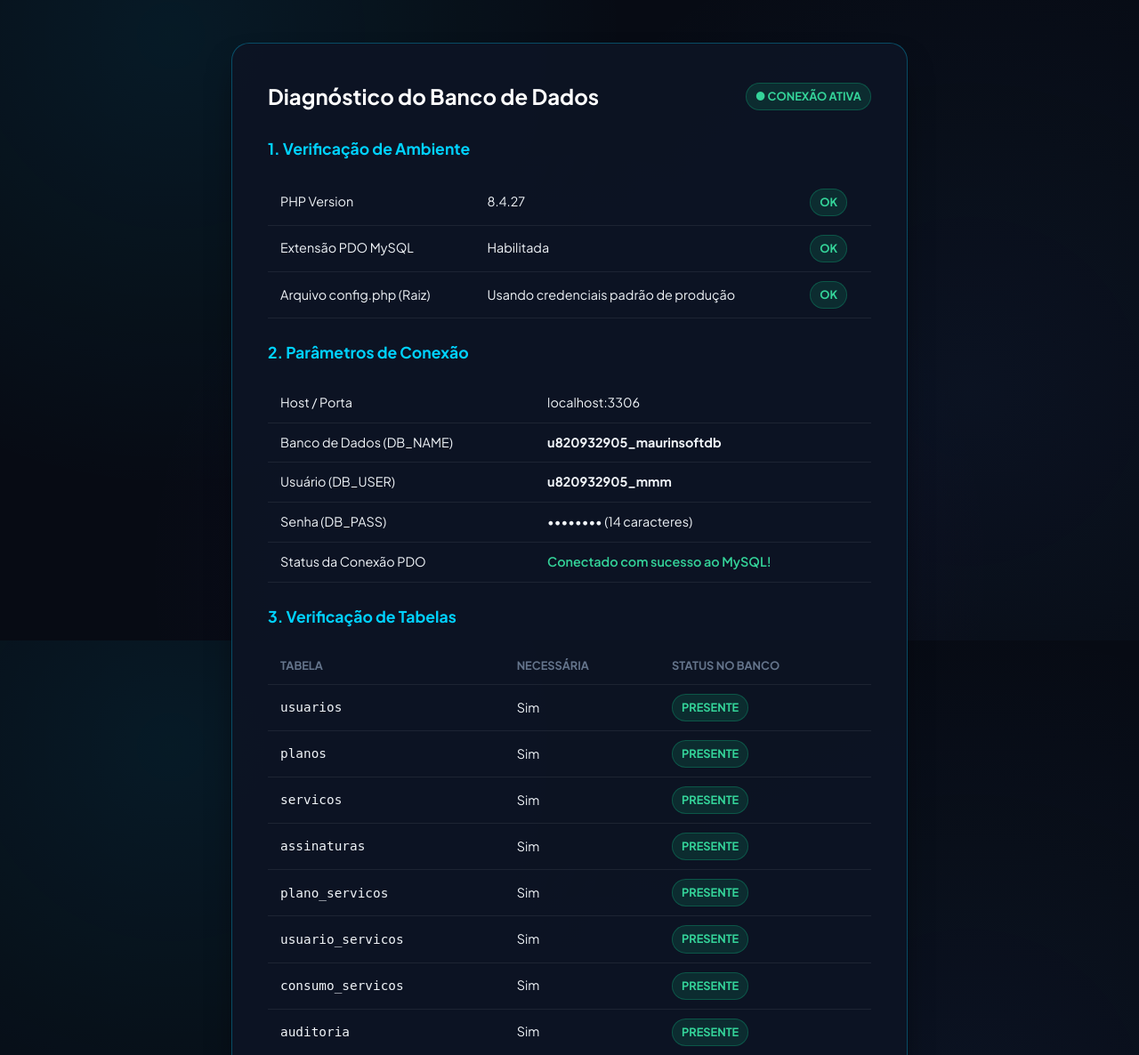
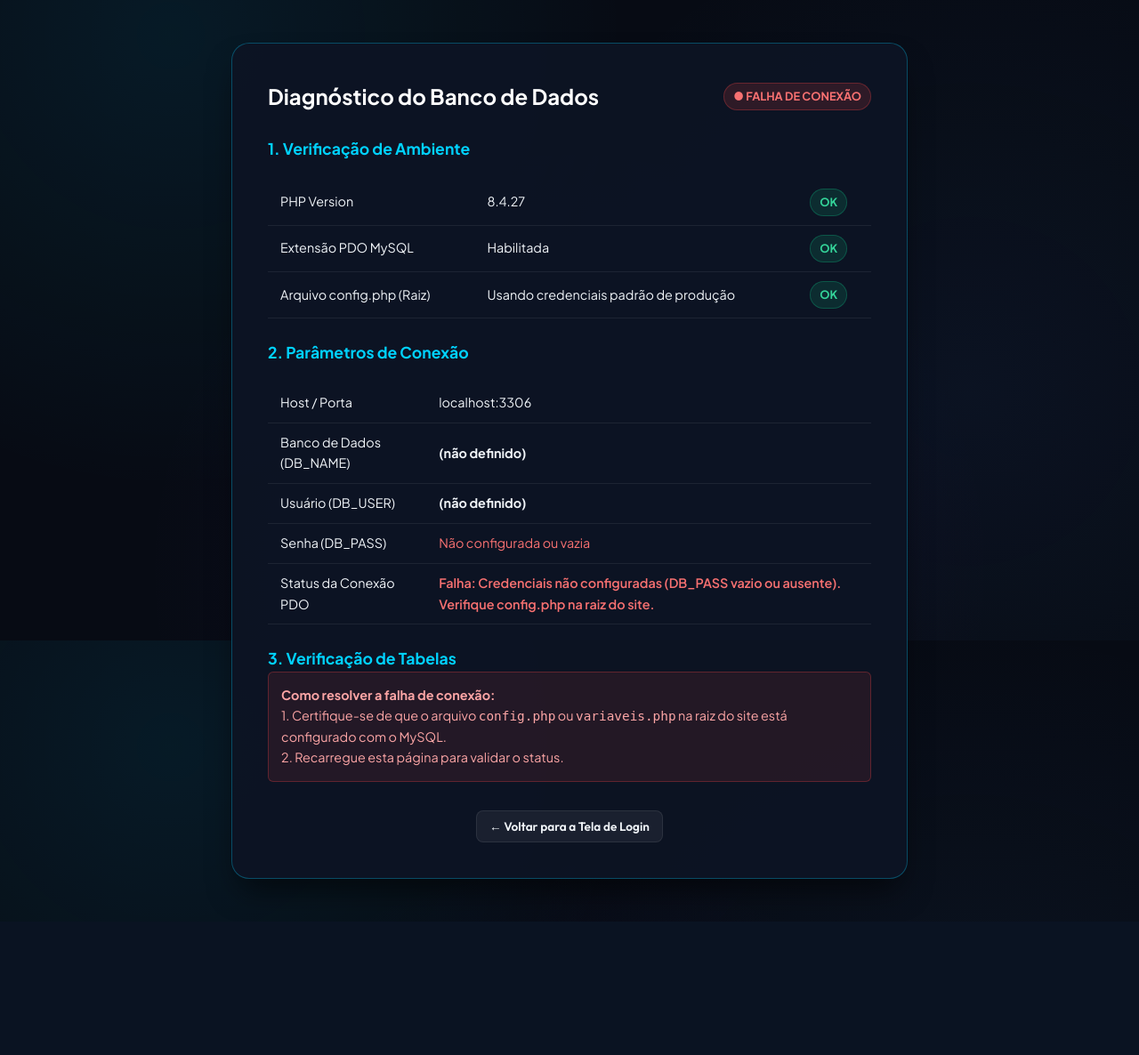
Before and after one commit to marcelomaurin/site, a PHP site: page /restrita/diagnostico.php in a window 1280 px wide. Shown: the part 80-1266 px from the top of the page at 89% size. After the commit the page ends 1109 px from the top, so only its background shows below. Run offline with PHP 8.4, Linux system fonts and the light colour scheme; data comes from the database, SQL or seed files in the repository.

Commit message:
security(config): remove todas as credenciais sensiveis do repositorio

```diff
--- a/database/setup_hostinger.sql
+++ b/database/setup_hostinger.sql
@@ -1,5 +1,5 @@
 -- Maurinsoft - Script de Inicialização para Hospedagem Hostinger / cPanel
--- Importe este arquivo diretamente na aba SQL do phpMyAdmin selecionando seu banco de dados (ex: u820932905_maurinsoftdb).
+-- Importe este arquivo diretamente na aba SQL do phpMyAdmin selecionando seu banco de dados.
 -- NÃO requer privilégios de ROOT ou CREATE DATABASE.
 
 CREATE TABLE IF NOT EXISTS planos (
--- a/restrita/config.php
+++ b/restrita/config.php
@@ -29,7 +29,7 @@ function envValue(string $name, string $default = ''): string
     return $v === false ? $default : trim((string)$v);
 }
 
-// Mapeia configurações da raiz ($host, $dbname, $user, $password, etc.) ou fallback de produção
+// Mapeia configurações da raiz ($host, $dbname, $user, $password, etc.) ou variáveis de ambiente
 if (!defined('DB_HOST')) {
     $val = $host ?? $db_host ?? envValue('DB_HOST', 'localhost');
     define('DB_HOST', (string)$val);
@@ -39,21 +39,21 @@ if (!defined('DB_PORT')) {
     define('DB_PORT', (string)$val);
 }
 if (!defined('DB_NAME')) {
-    $val = $dbname ?? $db_name ?? envValue('DB_NAME', 'u820932905_maurinsoftdb');
+    $val = $dbname ?? $db_name ?? envValue('DB_NAME', '');
     define('DB_NAME', (string)$val);
 }
 if (!defined('DB_USER')) {
-    $val = $user ?? $db_user ?? envValue('DB_USER', 'u820932905_mmm');
+    $val = $user ?? $db_user ?? envValue('DB_USER', '');
     define('DB_USER', (string)$val);
 }
 if (!defined('DB_PASS')) {
-    $val = $password ?? $db_pass ?? $pass ?? envValue('DB_PASS', 'Marcella@12345');
+    $val = $password ?? $db_pass ?? $pass ?? envValue('DB_PASS', '');
     define('DB_PASS', (string)$val);
 }
 
 function dbConfigurado(): bool
 {
-    return defined('DB_PASS') && DB_PASS !== '' && DB_PASS !== 'ALTERE_AQUI';
+    return defined('DB_PASS') && DB_PASS !== '' && defined('DB_NAME') && DB_NAME !== '' && defined('DB_USER') && DB_USER !== '';
 }
 
 /*
--- a/restrita/diagnostico.php
+++ b/restrita/diagnostico.php
@@ -249,11 +249,11 @@ if (dbConfigurado()) {
       </tr>
       <tr>
         <td>Banco de Dados (DB_NAME)</td>
-        <td><strong><?=e(defined('DB_NAME') ? DB_NAME : 'u820932905_maurinsoftdb')?></strong></td>
+        <td><strong><?=e(defined('DB_NAME') && DB_NAME !== '' ? DB_NAME : '(não definido)')?></strong></td>
       </tr>
       <tr>
         <td>Usuário (DB_USER)</td>
-        <td><strong><?=e(defined('DB_USER') ? DB_USER : 'u820932905_mmm')?></strong></td>
+        <td><strong><?=e(defined('DB_USER') && DB_USER !== '' ? DB_USER : '(não definido)')?></strong></td>
       </tr>
       <tr>
         <td>Senha (DB_PASS)</td>
```
